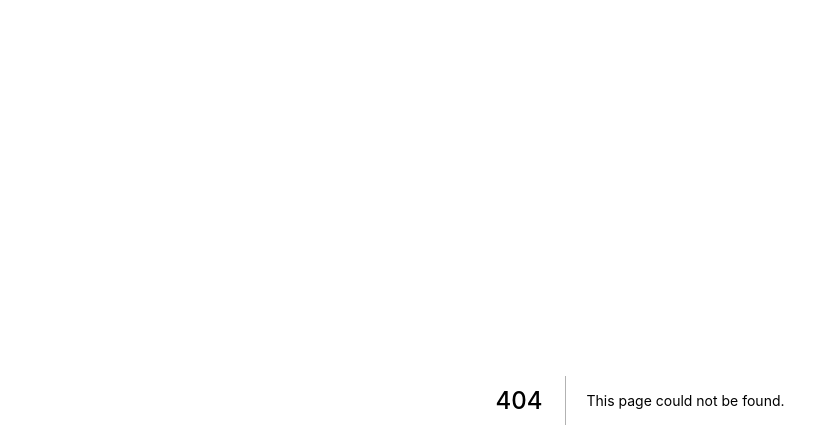
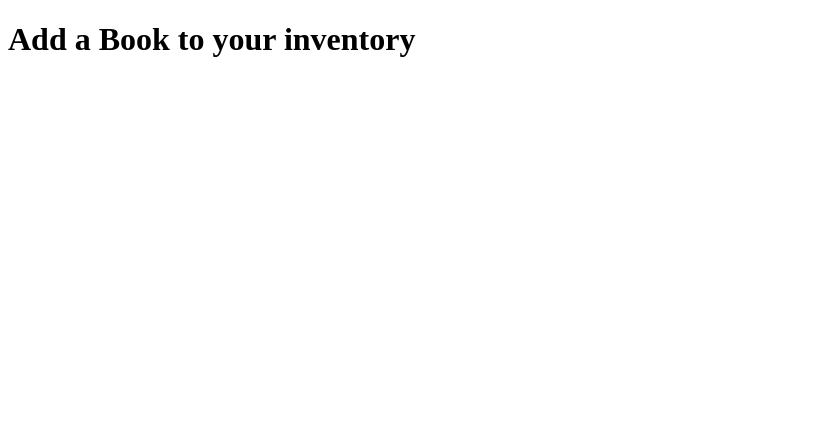
Before and after one commit to pimp-my-book/pmb-plus-frontend-poc, a Next.js app in the folder web/: page /addBook in a window 1280 px wide. Before the commit this address had no page. Shown: the top 448 px of the page, without its empty margins (0-839 px from the left). Built offline with nearby package versions, Linux system fonts and the light colour scheme.

Commit message:
Added the addBook page

```diff
--- /dev/null
+++ b/web/pages/addBook.js
@@ -0,0 +1,7 @@
+const addBook = () => (
+    <div>
+        <h1>Add a Book to your inventory</h1>
+    </div>
+)
+
+export default addBook
```
